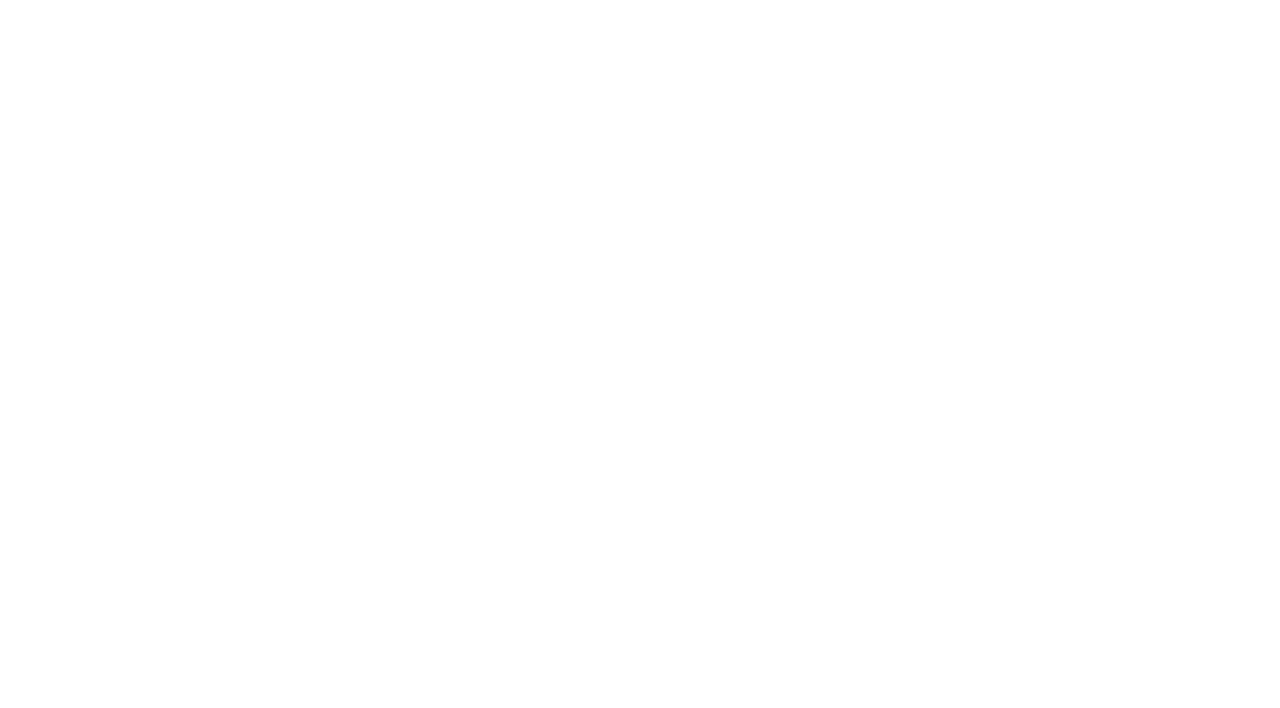
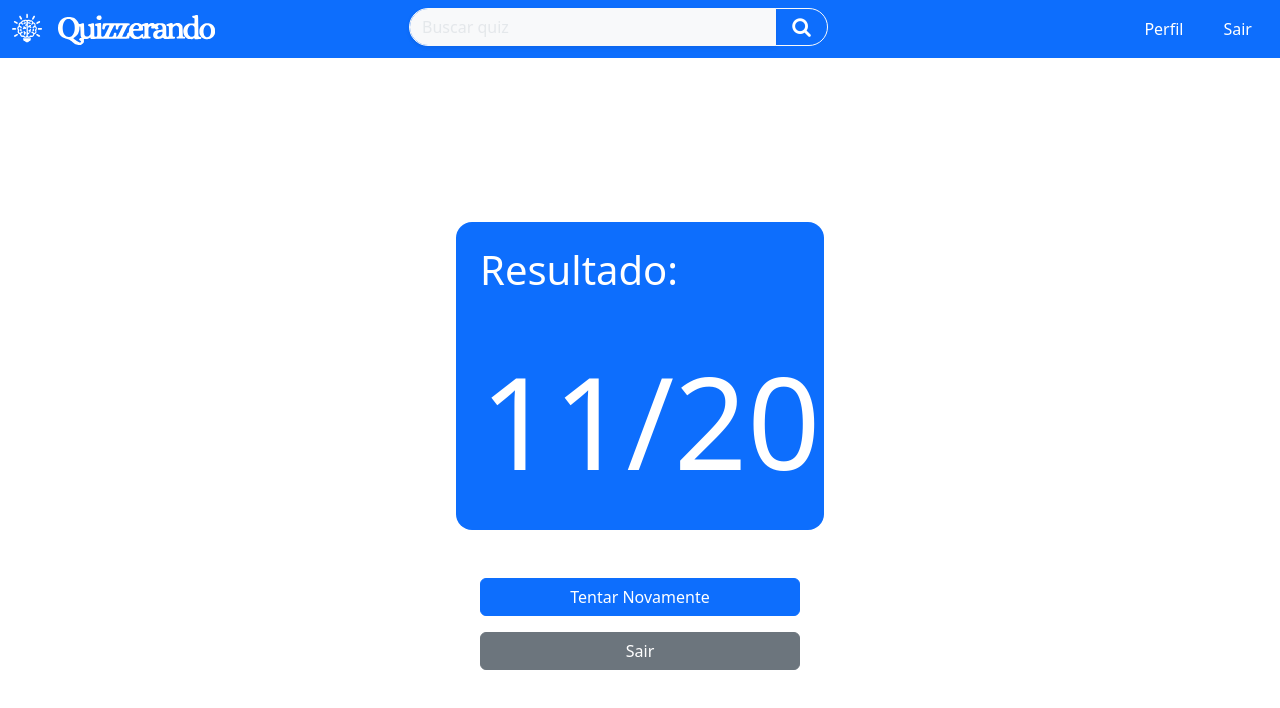
Before and after one commit to impedrohenri/frontend-quizzerando, a React (Create React App) app: page /quiz/resultado in a window 1280 px wide. Shown: the top 708 px of the page. Built offline with nearby package versions, Linux system fonts and the light colour scheme.

Commit message:
tela de resultado

```diff
--- a/src/pages/NotFound.jsx
+++ b/src/pages/NotFound.jsx
@@ -2,7 +2,7 @@ export default function NotFound(){
     return(
 
          <div className='d-flex flex-column justify-content-center align-items-center vh-100 '>
-            <img src='./brand/brain.svg' alt="logo" width={250} className='my-4'/>
+            <img src='/brand/brain.svg' alt="logo" width={250} className='my-4'/>
             <h1>Página não encontrada</h1>
             <p></p>
             <h4>(  404 Page Not Found  )</h4>
--- a/src/pages/QuizPages/ResultadoQuiz.jsx
+++ b/src/pages/QuizPages/ResultadoQuiz.jsx
@@ -1,7 +1,28 @@
-export default function ResultadoQuiz(){
+import { Link } from "react-router-dom";
+import Header from "../../components/Header";
+import { Button } from "react-bootstrap";
 
+export default function ResultadoQuiz() {
     return (
         <>
+            <Header />
+
+            <div className="vh-100 d-flex flex-column justify-content-center align-items-center">
+                <div className="p-4 bg-primary border-light-subtle rounded-4" style={{ width: '23rem' }}>
+                    <h1 style={{color:'white'}}>Resultado:</h1>
+                    <h1 style={{ fontSize: '8.0rem', marginTop: '50px' ,color:'white'}}>11/20</h1>
+                </div>
+
+                <div className="p-4 rounded-4 mt-4" style={{ width: '23rem' }}>
+                    <Link to="/quiz/{:id}">
+                    <Button className="w-100" variant="primary">Tentar Novamente</Button>
+                    </Link>
+                    <Link to="/">
+                    <Button className="w-100 mt-3" variant="secondary">Sair</Button>
+                    </Link>
+                </div>
+            </div>
+
         </>
-    )
+    );
 }
```
